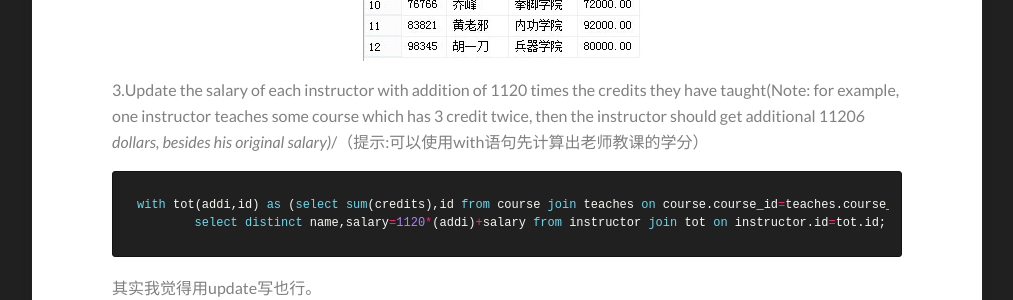
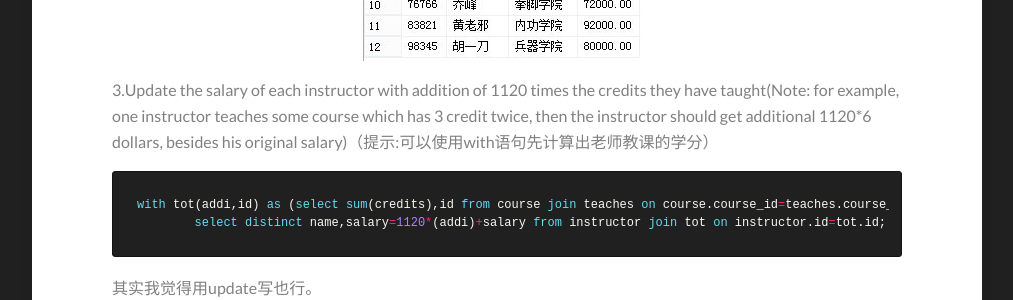
Before and after one commit to Star-Striker/Star-Striker.github.io, a Jekyll site: the page built from _posts/2019-12-10-大连理工大学数据库第三次上机.md, in a window 1280 px wide and 900 px high, scrolled down 1141 px. Shown: the part 180-480 px from the top of the window, without its empty margins (133-1146 px from the left). Built offline with Jekyll 4.4.1, drawn with Linux system fonts in a browser that asks for light colours.

````diff
--- a/_posts/2019-12-10-大连理工大学数据库第三次上机.md
+++ b/_posts/2019-12-10-大连理工大学数据库第三次上机.md
@@ -35,7 +35,7 @@ select * from instructor
     </div>
 </center>
 
-3.Update  the  salary  of  each  instructor  with  addition  of  1120  times  the  credits  they have taught(Note: for example, one instructor teaches some course which has 3 credit twice,  then  the  instructor  should  get  additional  1120*6  dollars,  besides  his  original salary)*/（提示:可以使用with语句先计算出老师教课的学分）
+3.Update  the  salary  of  each  instructor  with  addition  of  1120  times  the  credits  they have taught(Note: for example, one instructor teaches some course which has 3 credit twice,  then  the  instructor  should  get  additional  1120*6  dollars,  besides  his  original salary)（提示:可以使用with语句先计算出老师教课的学分）
 
 ```sql
 with tot(addi,id) as (select sum(credits),id from course join teaches on course.course_id=teaches.course_id group by id)
````
